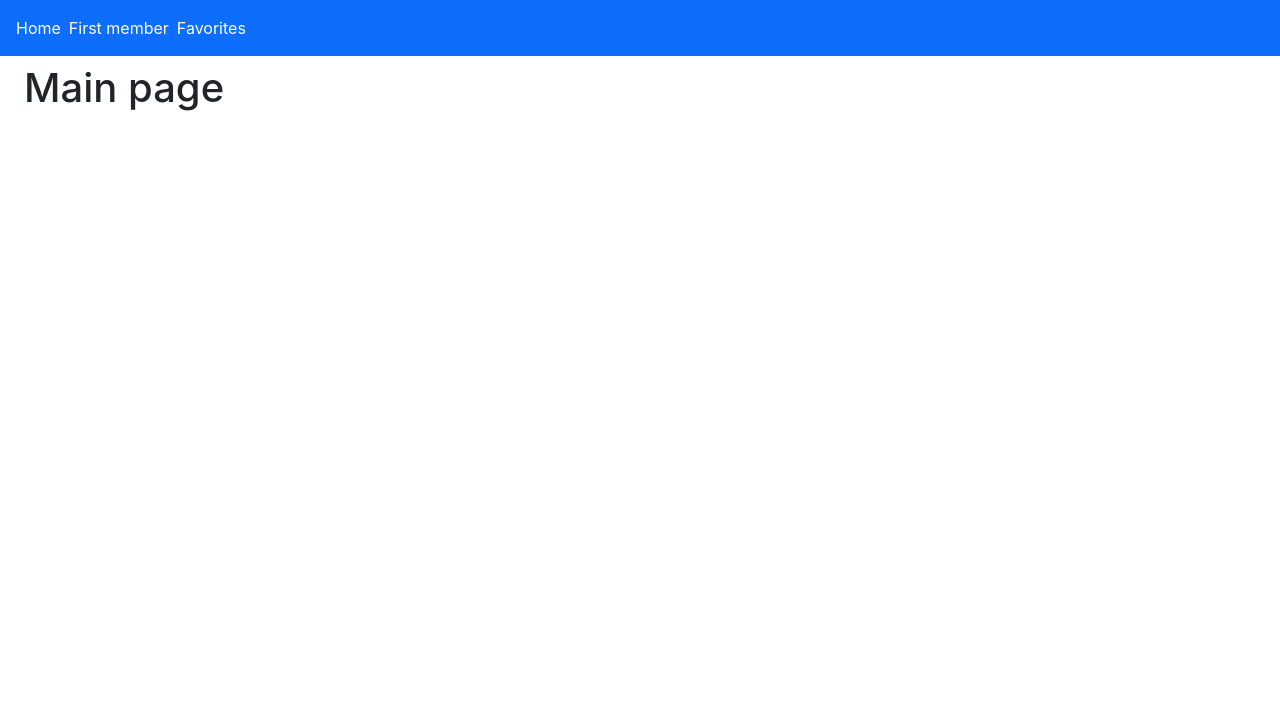
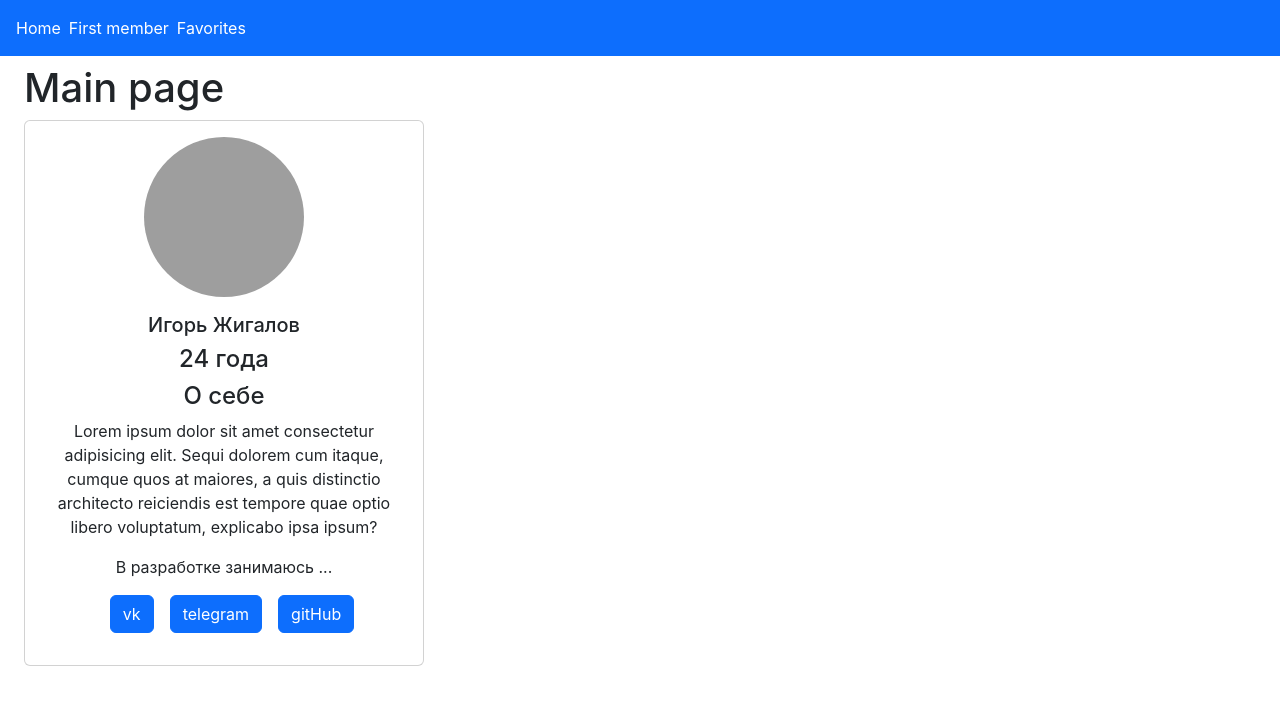
Before and after one commit to SadovoyVladimir/Hackathon02_SVteam, a React (Create React App) app: page / in a window 1280 px wide. Shown: the top 704 px of the page. Built offline with nearby package versions, Linux system fonts and the light colour scheme; grey boxes are pictures that could not be loaded.

Commit message:
create userCard component & add him to MainPage

```diff
--- a/src/app/components/page/MainPage.jsx
+++ b/src/app/components/page/MainPage.jsx
@@ -1,9 +1,11 @@
 import React from 'react'
+import UserCard from '../ui/UserCard'
 
 export default function MainPage() {
   return (
     <>
       <h1>Main page</h1>
+      <UserCard />
     </>
   )
 }
--- /dev/null
+++ b/src/app/components/ui/UserCard.jsx
@@ -0,0 +1,62 @@
+import React from 'react'
+
+export default function UserCard() {
+  return (
+    <div
+      className='card'
+      style={{
+        width: '25rem',
+        alignItems: 'center',
+        textAlign: 'center',
+        padding: '1rem'
+      }}
+    >
+      <img
+        className='card-img-top'
+        src='https://yt3.googleusercontent.com/E424mRX4iziWCVVamYbAUt4z70Jz-BtQyprcgcFMOeks8CHtyRh7-U9QnGYqHBw8ZTeZtvF5=s900-c-k-c0x00ffffff-no-rj'
+        alt='Card image cap'
+        style={{
+          width: '10rem',
+          height: '10rem',
+          borderRadius: '50%',
+          margin: 'o auto'
+        }}
+      />
+      <div className='card-body'>
+        <h5 className='card-title'>Игорь Жигалов</h5>
+        <h4 className='card-title'>24 года</h4>
+        <h4 className='card-title'>О себе</h4>
+        <p className='card-text'>
+          Lorem ipsum dolor sit amet consectetur adipisicing elit. Sequi dolorem
+          cum itaque, cumque quos at maiores, a quis distinctio architecto
+          reiciendis est tempore quae optio libero voluptatum, explicabo ipsa
+          ipsum?
+        </p>
+        <p>В разработке занимаюсь ...</p>
+        <div className='aContainer' style={{ margin: '0 auto' }}>
+          <a
+            href='#'
+            className='btn btn-primary'
+            style={{ marginLeft: '1rem' }}
+          >
+            vk
+          </a>
+          <a
+            href='#'
+            className='btn btn-primary'
+            style={{ marginLeft: '1rem' }}
+          >
+            telegram
+          </a>
+          <a
+            href='#'
+            className='btn btn-primary'
+            style={{ marginLeft: '1rem' }}
+          >
+            gitHub
+          </a>
+        </div>
+      </div>
+    </div>
+  )
+}
```
